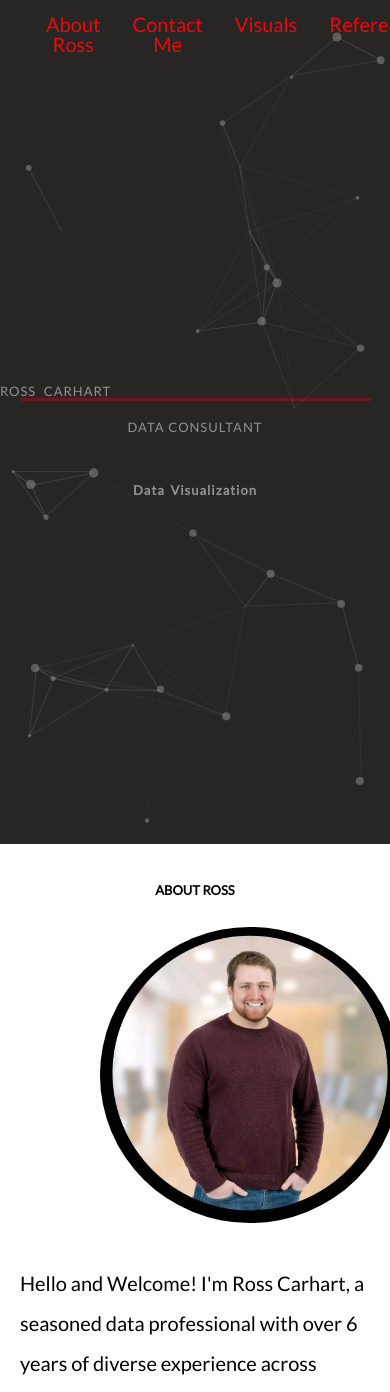
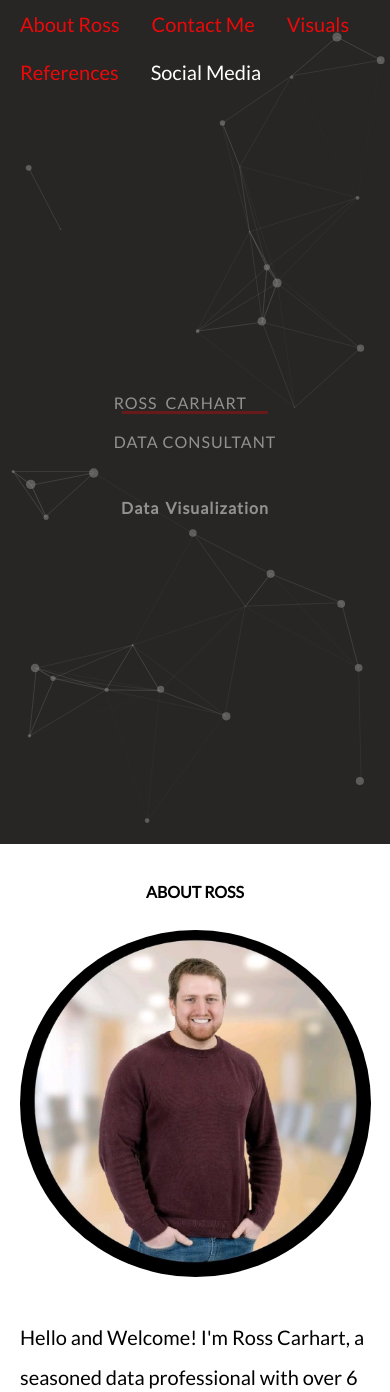
Before and after one commit to rcarhart/rcarhart.github.io, a PHP site: page / in a window 390 px wide. Shown: the top 1392 px of the page. Run offline with PHP 8.4, Linux system fonts and the light colour scheme; style sheets or scripts are compiled from the project's sources; some libraries are stand-ins or nearby versions.

Commit message:
added more responsive features

```diff
--- a/index.html
+++ b/index.html
@@ -203,6 +203,8 @@
     <section class="contact-us" id="contact">
         <form action="https://api.web3forms.com/submit" method="post" class="contact-form" id='form'>
             <input type="hidden" name="access_key" value="ff6d044d-9e74-4a33-9bd1-e920e73e1567">
+            <input type="hidden" name="subject" value="New Submission from Portfolio">
+            <input type="hidden" name="from_name" value="Portfolio Contact Form">
           <h5>Contact Me</h5>
             <div class="form-group">
                 <label for="name">Name</label>
@@ -225,7 +227,7 @@
             </div>
 
             <div class="form-group">
-                <label for="message">Drop me a link</label>
+                <label for="message">Tell me About Your Project</label>
                 <textarea name="message" id="message" placeholder="Your Message"></textarea>
             </div>
 
@@ -244,7 +246,7 @@
 
     <footer>
             <p class='copyright'>
-                Copyright &copy; 2024 by Ross Carhart. All rights reveserved.
+                Copyright &copy; 2024 by Ross Carhart. All rights reserved.
             </p>
     </footer>
     <script src="https://web3forms.com/client/script.js" async defer></script>
--- a/resources/css/style.css
+++ b/resources/css/style.css
@@ -124,9 +124,9 @@ header {
 /* ----------------------------------------------- */
 
 .navbar {
-    display: flex;
+    /* display: flex; */
     list-style-type: none;
-    margin-left: 30px;
+    margin-left: 1%;
     padding: 0;
     z-index: 2;
     overflow: hidden;
@@ -299,13 +299,11 @@ span[itemprop="name"]{
 .aboutme {
     background-color: #FFFFFF;
     opacity: 1;
-    min-height: 70vh;
     margin: 0 auto;
 }
 
 .visualizations {
     opacity: 1;
-    min-height: 25vh;
     margin: 0 auto;
 }
 .references{
@@ -349,17 +347,18 @@ span[itemprop="name"]{
 
 .content-container{
     display: grid;
-    grid-template-columns: auto 1fr;
+    grid-template-columns: 30% 1fr;
     gap: 20px;
-    align-items: start;
+    align-items: center;
 }
 .content-container .profile {
     width: 100%;
-    max-width: 300px;
-    margin-left: 100px;
+    max-width: 90%;
+    justify-self: center;
     border-radius: 200%;
-    align-items: center;
+    align-items: cetner;
     }
+
 
 .content-container .intro {
     padding: 10px;
@@ -372,7 +371,6 @@ span[itemprop="name"]{
 
 
 .grid-item {
-
     padding: 20px; /* Padding inside each item */
     text-align: center; /* Center-align text */
   }
@@ -542,7 +540,7 @@ footer {
 /* ----------------------------------------------- */
 @media only screen and (max-width: 768px) {
     h1, h2, h3, h4, h5, h6 {
-        font-size: small; /* Adjust font size */
+        font-size: medium; /* Adjust font size */
     }
 
     .navbar li {
@@ -560,9 +558,14 @@ footer {
     .content-container{
         grid-template-columns: 1fr;
     }
-    .center-container{
+    .gallery-images
+    {
         grid-template-columns: 1fr;
     }
+
+    /* .center-container{
+        grid-template-columns: 1fr;
+    } */
 }
 
 @media screen and (max-width: 600px) {
--- a/resources/js/script.js
+++ b/resources/js/script.js
@@ -43,7 +43,7 @@ document.addEventListener('DOMContentLoaded', (event) => {
         });
     });
 });
-
+//-------hcatpcha-------//
 const form = document.getElementById('form');
 
 form.addEventListener('submit', function(e) {
```
Also changed, not shown: resources/css/images/Business_Picture.jpg, resources/css/images/Dark Web Pricing.png, resources/css/images/Filters.png, resources/css/images/Goodreads.png, resources/css/images/MLB.png, resources/css/images/The startup Quadrant.png, resources/css/images/Trellis Chart.png, resources/css/images/World Demographics.png, resources/css/images/painting Nat.png, resources/css/images/resume.png, resources/css/images/women.png.
